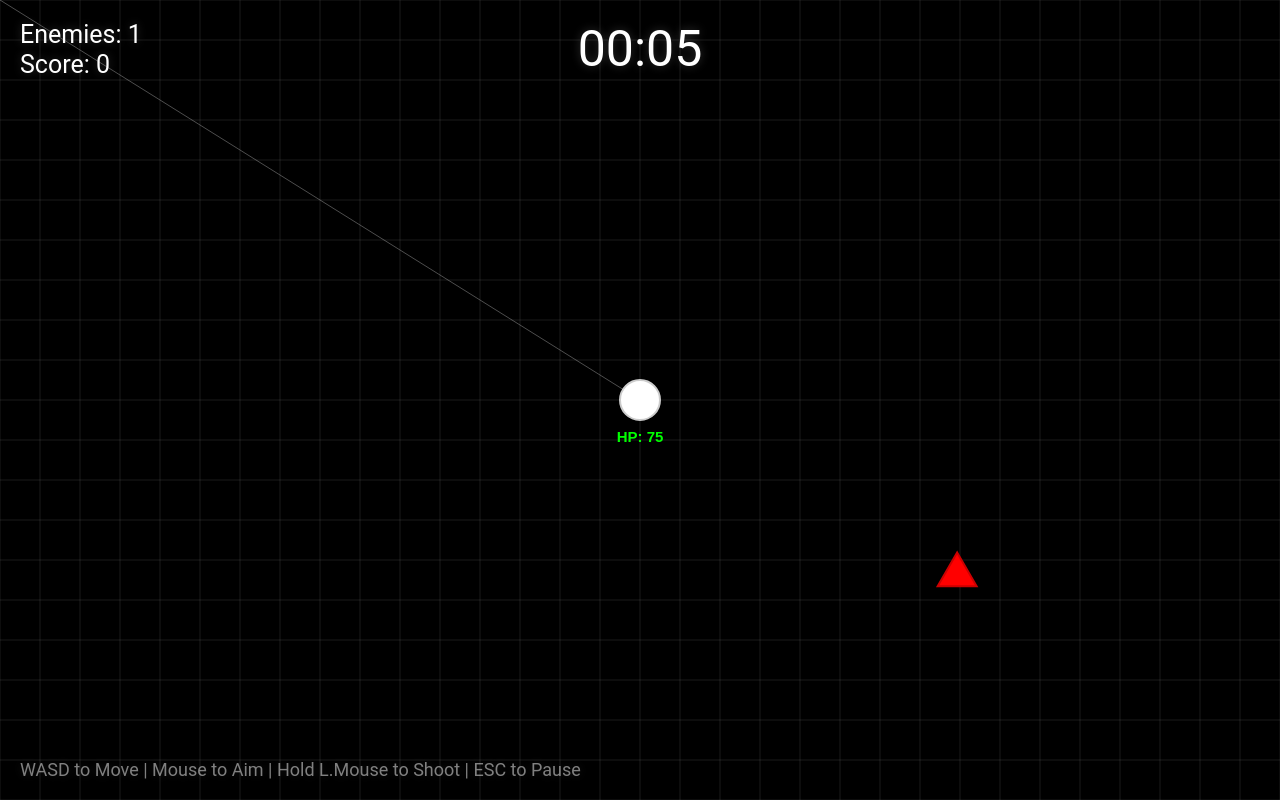
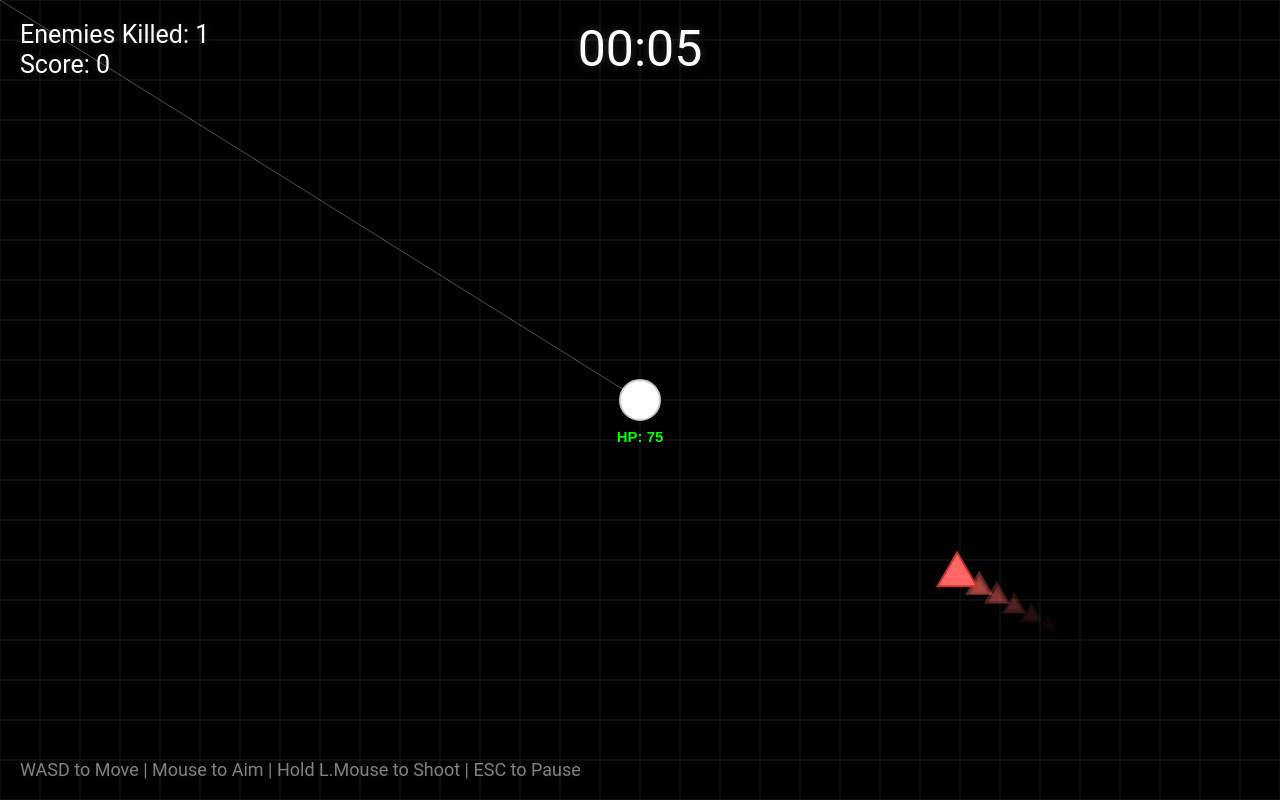
Before and after one commit to Paraphyn/Geometry-Rush, a plain HTML site: page index.html in a window 1280 px wide. Drawn offline with Linux system fonts and the light colour scheme.

Commit message:
Update index.html

```diff
--- a/index.html
+++ b/index.html
@@ -65,7 +65,7 @@
 </head>
 <body>
     <canvas id="canvas"></canvas>
-    <div class="ui enemies">Enemies: <span id="enemies">0</span></div>
+    <div class="ui enemies">Enemies Killed: <span id="enemies">0</span></div>
     <div class="ui timer"><span id="timer">00:00</span></div>
     <div class="ui score">Score: <span id="score">0</span></div>
     <div class="ui controls">WASD to Move | Mouse to Aim | Hold L.Mouse to Shoot | ESC to Pause</div>
@@ -73,9 +73,33 @@
     <script>
         // Enemy configuration
         const ENEMY_TYPES = {
-            square: { health: 200, speed: 4, size: 30, points: 5, damage: 15 },
-            triangle: { health: 50, speed: 6.5, size: 15, points: 10, damage: 25 },
-            octagon: { health: 800, speed: 1, size: 50, points: 50, damage: 50 }
+            square: {
+                health: 200,
+                speed: 4,
+                size: 30,
+                points: 5,
+                damage: 15,
+                fillColor: '#ff0000',
+                strokeColor: '#cc0000'
+            },
+            triangle: {
+                health: 50,
+                speed: 6.5,
+                size: 15,
+                points: 10,
+                damage: 25,
+                fillColor: '#ff6666',
+                strokeColor: '#cc3333'
+            },
+            octagon: {
+                health: 800,
+                speed: 1,
+                size: 50,
+                points: 50,
+                damage: 50,
+                fillColor: '#990000',
+                strokeColor: '#660000'
+            }
         };
 
         // Input management
@@ -225,6 +249,40 @@
             }
         }
 
+        // Triangle trail effect
+        class TriangleTrail {
+            constructor(x, y, size, opacity, fillColor) {
+                this.x = x + (Math.random() - 0.5) * 2; // Slight random offset for smoothness
+                this.y = y + (Math.random() - 0.5) * 2;
+                this.size = size;
+                this.opacity = opacity;
+                this.fillColor = fillColor;
+                this.life = 60; // Longer lifetime for longer trails
+                this.maxLife = 60;
+            }
+
+            update() {
+                this.life--;
+                this.opacity = (this.opacity * (this.life / this.maxLife)); // Fade based on initial opacity
+                this.size *= 0.98; // Slight size reduction per frame
+                return this.life > 0;
+            }
+
+            draw(ctx) {
+                ctx.save();
+                ctx.globalAlpha = this.opacity;
+                ctx.fillStyle = this.fillColor;
+                ctx.beginPath();
+                const h = this.size * 1.5;
+                ctx.moveTo(this.x, this.y - h);
+                ctx.lineTo(this.x - h * 0.866, this.y + h * 0.5);
+                ctx.lineTo(this.x + h * 0.866, this.y + h * 0.5);
+                ctx.closePath();
+                ctx.fill();
+                ctx.restore();
+            }
+        }
+
         // Enemy management
         class Enemy {
             constructor(x, y, type, config) {
@@ -237,9 +295,12 @@
                 this.maxHealth = config.health;
                 this.points = config.points;
                 this.damage = config.damage;
+                this.fillColor = config.fillColor;
+                this.strokeColor = config.strokeColor;
                 this.damageFlash = 0;
                 this.lastShot = 0;
-                this.shootDelay = type === 'octagon' ? 4000 : Infinity; // Octagons shoot every 4 seconds
+                this.shootDelay = type === 'octagon' ? 4000 : Infinity;
+                this.lastTrailTime = 0; // Track last trail creation
             }
 
             update(player, canvas, effects, enemyBullets) {
@@ -256,6 +317,25 @@
                     if (now - this.lastShot >= this.shootDelay) {
                         this.shoot(player, enemyBullets);
                         this.lastShot = now;
+                    }
+                }
+                // Create trails for triangle enemies
+                if (this.type === 'triangle') {
+                    const now = Date.now();
+                    if (now - this.lastTrailTime >= 50) { // Create trails every 50ms for smoothness
+                        const baseSize = this.radius * 0.8; // 80% of original size
+                        for (let i = 0; i < 5; i++) {
+                            const size = baseSize * Math.pow(0.75, i); // Decrease size by 25% each
+                            const opacity = 0.5 - (i * 0.125); // Start at 0.5, decrease by 0.125
+                            effects.createTriangleTrail(
+                                this.x,
+                                this.y,
+                                size,
+                                opacity,
+                                this.fillColor
+                            );
+                        }
+                        this.lastTrailTime = now;
                     }
                 }
                 return dist;
@@ -284,8 +364,8 @@
             }
 
             draw(ctx) {
-                const color = this.damageFlash > 0 ? '#ffffff' : '#ff0000';
-                const stroke = this.damageFlash > 0 ? '#ffffff' : '#cc0000';
+                const color = this.damageFlash > 0 ? '#ffffff' : this.fillColor;
+                const stroke = this.damageFlash > 0 ? '#ffffff' : this.strokeColor;
                 this.drawShape(ctx, this.x, this.y, this.type, this.radius, color, stroke);
                 if (this.maxHealth > 50) {
                     const w = this.radius * 2, h = 4;
@@ -331,7 +411,7 @@
 
         // Explosion effect
         class Explosion {
-            constructor(x, y, type, size) {
+            constructor(x, y, type, size, fillColor, strokeColor) {
                 this.x = x;
                 this.y = y;
                 const angle = Math.random() * Math.PI * 2;
@@ -340,6 +420,8 @@
                 this.dy = Math.sin(angle) * speed;
                 this.type = type;
                 this.size = size * (0.3 + Math.random() * 0.2);
+                this.fillColor = fillColor;
+                this.strokeColor = strokeColor;
                 this.opacity = 1;
                 this.life = 30 + Math.random() * 20;
             }
@@ -357,7 +439,7 @@
             draw(ctx) {
                 ctx.save();
                 ctx.globalAlpha = this.opacity;
-                Enemy.prototype.drawShape.call(this, ctx, this.x, this.y, this.type, this.size, '#ff0000', '#ff0000');
+                Enemy.prototype.drawShape.call(this, ctx, this.x, this.y, this.type, this.size, this.fillColor, this.strokeColor);
                 ctx.restore();
             }
         }
@@ -479,6 +561,7 @@
                 this.hitEffects = [];
                 this.damageLabels = [];
                 this.explosions = [];
+                this.triangleTrails = [];
             }
 
             createBulletTrail(x, y, color) {
@@ -499,10 +582,15 @@
             }
 
             createExplosion(x, y, type, size) {
+                const config = ENEMY_TYPES[type];
                 const count = 3 + Math.floor(Math.random() * 3);
                 for (let i = 0; i < count; i++) {
-                    this.explosions.push(new Explosion(x, y, type, size));
+                    this.explosions.push(new Explosion(x, y, type, size, config.fillColor, config.strokeColor));
                 }
+            }
+
+            createTriangleTrail(x, y, size, opacity, fillColor) {
+                this.triangleTrails.push(new TriangleTrail(x, y, size, opacity, fillColor));
             }
 
             update() {
@@ -510,6 +598,7 @@
                 this.hitEffects = this.hitEffects.filter(effect => effect.update());
                 this.damageLabels = this.damageLabels.filter(label => label.update());
                 this.explosions = this.explosions.filter(explosion => explosion.update());
+                this.triangleTrails = this.triangleTrails.filter(trail => trail.update());
             }
 
             draw(ctx) {
@@ -517,6 +606,7 @@
                 this.hitEffects.forEach(effect => effect.draw(ctx));
                 this.damageLabels.forEach(label => label.draw(ctx));
                 this.explosions.forEach(explosion => explosion.draw(ctx));
+                this.triangleTrails.forEach(trail => trail.draw(ctx));
             }
         }
 
@@ -544,6 +634,7 @@
                 this.enemies = [];
                 this.effects = new EffectsManager();
                 this.score = 0;
+                this.enemiesKilled = 0;
                 this.startTime = Date.now();
                 this.lastEnemySpawn = 0;
                 this.enemySpawnRate = 2000;
@@ -646,7 +737,7 @@
                 if (dist > 0) {
                     this.bullets.push(new Bullet(
                         this.player.x,
-                        this.player.y,
+                        this.y,
                         (dx / dist) * 8,
                         (dy / dist) * 8
                     ));
@@ -690,6 +781,7 @@
                         this.effects.createExplosion(enemy.x, enemy.y, enemy.type, enemy.radius);
                         this.player.takeDamage(enemy.damage, (this.player.x + enemy.x) / 2, (this.player.y + enemy.y) / 2, this.effects);
                         this.enemies.splice(i, 1);
+                        this.enemiesKilled++;
                         continue;
                     }
                     for (let j = this.bullets.length - 1; j >= 0; j--) {
@@ -701,6 +793,7 @@
                                 this.effects.createExplosion(enemy.x, enemy.y, enemy.type, enemy.radius);
                                 this.enemies.splice(i, 1);
                                 this.score += enemy.points;
+                                this.enemiesKilled++;
                             }
                             break;
                         }
@@ -754,8 +847,8 @@
 
                 this.bullets.forEach(bullet => bullet.draw(this.ctx));
                 this.enemyBullets.forEach(bullet => bullet.draw(this.ctx));
-                this.enemies.forEach(enemy => enemy.draw(this.ctx));
-                this.effects.draw(this.ctx);
+                this.effects.draw(this.ctx); // Draw effects (including trails) before enemies
+                this.enemies.forEach(enemy => enemy.draw(this.ctx)); // Enemies drawn after effects
 
                 if (this.paused) {
                     this.ctx.fillStyle = 'rgba(0, 0, 0, 0.7)';
@@ -821,7 +914,7 @@
 
                 this.draw();
                 document.getElementById('score').textContent = this.score;
-                document.getElementById('enemies').textContent = this.enemies.length;
+                document.getElementById('enemies').textContent = this.enemiesKilled;
                 document.getElementById('timer').textContent = this.formatTime(gameTime);
 
                 requestAnimationFrame(t => this.loop(t));
```
